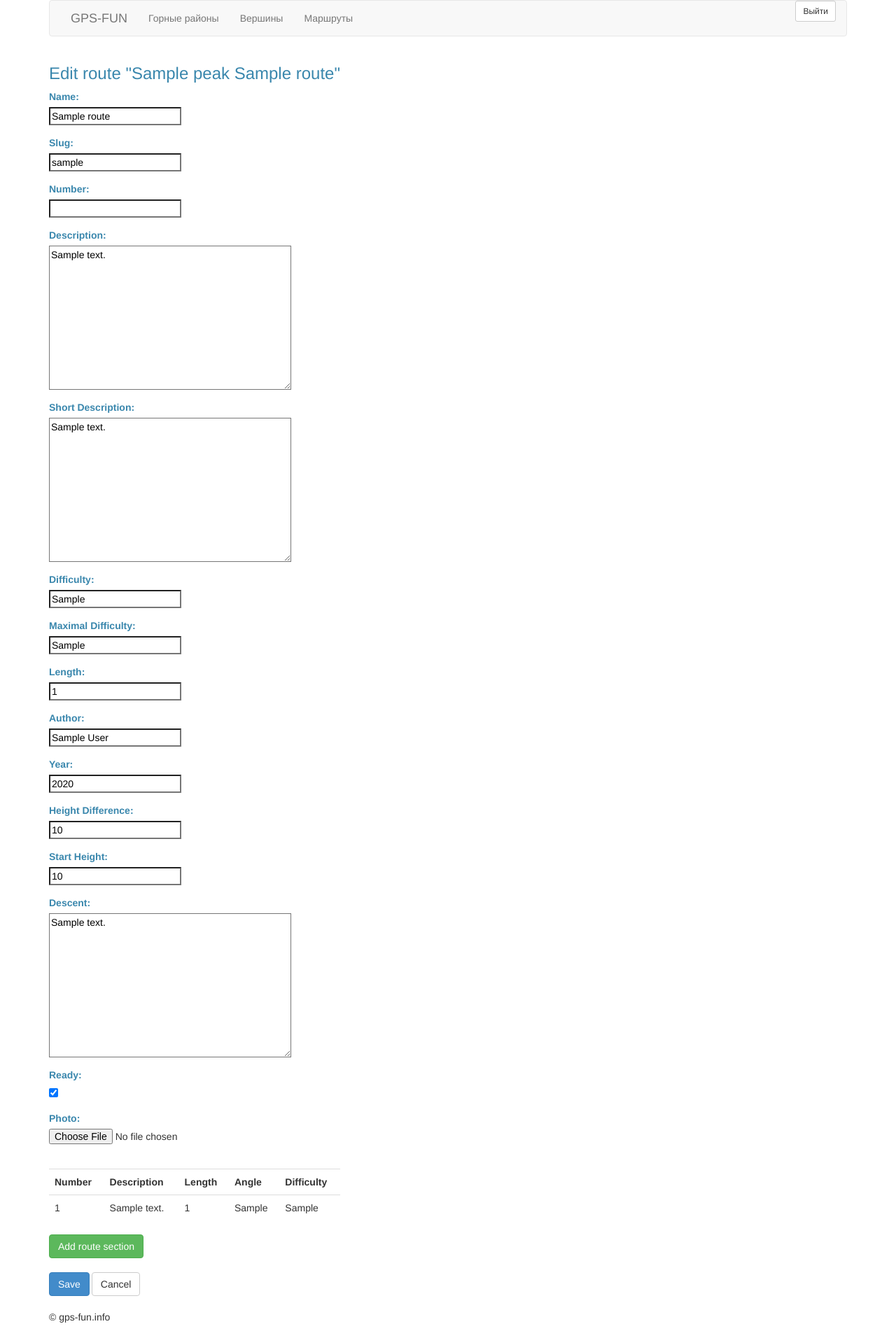
After one commit to kostin-aleks/mountain-routes, a Django app: page /mountains/edit/route/1/ in a window 1280 px wide. The commit adds this page. Shown: the whole page at 70% size. Run offline with Django 3.2, Linux system fonts and the light colour scheme; a user stored in the database is signed in; tables that the repository leaves empty hold one stand-in row (values such as "Sample post"); some libraries are stand-ins or nearby versions.

Commit message:
edit route

```diff
--- a/routes/mountains/forms.py
+++ b/routes/mountains/forms.py
@@ -8,7 +8,7 @@ from django import forms
 from django.core.exceptions import ValidationError
 from django.utils.translation import ugettext_lazy as _
 
-from routes.mountains.models import Ridge, Peak, Route
+from routes.mountains.models import Ridge, Peak, Route, RouteSection
 
 
 class ImagePreviewWidget(forms.widgets.FileInput):
@@ -86,3 +86,108 @@ class PeakForm(forms.Form):
             raise ValidationError(_("The slug must consist only of the characters (a-z, 0-9 and -)."))
 
         return slug
+
+
+class RouteForm(forms.Form):
+    """ Form for Route """
+    name = forms.CharField(
+        label=_('Name'),
+        required=True,
+        max_length=128,
+        widget=forms.TextInput(attrs={
+            'placeholder': _('Name of route'),
+        }), )
+    slug = forms.CharField(
+        label=_('Slug'),
+        required=False,
+        max_length=128,
+        widget=forms.TextInput(attrs={
+            'placeholder': _('Slug'),
+        }), )
+    number = forms.IntegerField(
+        label=_('Number'),
+        required=False, )
+    short_description = forms.CharField(
+        label=_('Short Description'),
+        required=False,
+        widget=forms.Textarea(attrs={
+            'placeholder': _('Short description'),
+        }), )
+    description = forms.CharField(
+        label=_('Description'),
+        required=False,
+        widget=forms.Textarea(attrs={
+            'placeholder': _('Description'),
+        }), )
+    difficulty = forms.CharField(
+        label=_('Difficulty'),
+        required=False,
+        max_length=3,
+        widget=forms.TextInput(attrs={
+            'placeholder': _('Difficulty'),
+        }), )
+    max_difficulty = forms.CharField(
+        label=_('Maximal Difficulty'),
+        required=False,
+        max_length=16,
+        widget=forms.TextInput(attrs={
+            'placeholder': _('Maximal difficulty'),
+        }), )
+    length = forms.IntegerField(
+        label=_('Length'),
+        required=False, )
+    photo = forms.ImageField(
+        label=_('Photo'),
+        required=False,
+        widget=ImagePreviewWidget())
+    map_image = forms.ImageField(
+        label=_('Map'),
+        required=False,
+        widget=ImagePreviewWidget())
+    author = forms.CharField(
+        label=_('Author'),
+        required=False,
+        max_length=64,
+        widget=forms.TextInput(attrs={
+            'placeholder': _('Author'),
+        }), )
+    year = forms.IntegerField(
+        label=_('Year'),
+        required=False, )
+    height_difference = forms.IntegerField(
+        label=_('Height Difference'),
+        required=False, )
+    start_height = forms.IntegerField(
+        label=_('Start Height'),
+        required=False, )
+    descent = forms.CharField(
+        label=_('Descent'),
+        required=False,
+        widget=forms.Textarea(attrs={
+            'placeholder': _('Descent'),
+        }), )
+    ready = forms.BooleanField(
+        label=_('Ready'),
+        required=False, )
+
+    def clean_slug(self):
+        slug = self.cleaned_data['slug']
+        pattern = r'[^\-a-z0-9]'
+        if re.search(pattern, slug):
+            # Character other then . a-z 0-9 was found
+            raise ValidationError(_("The slug must consist only of the characters (a-z, 0-9 and -)."))
+
+        return slug
+
+
+class RouteSectionForm(forms.ModelForm):
+    """ Form for RouteSection """
+    class Meta:
+        model = RouteSection
+        fields = (
+            'num',
+            'description',
+            'length',
+            'angle',
+            'difficulty',
+        )
--- a/routes/mountains/models.py
+++ b/routes/mountains/models.py
@@ -289,6 +289,34 @@ class Route(models.Model):
             self.slug = slugify_name(Route, self.name)
         return super().save(*args, **kwargs)
 
+    def can_be_edited(self, user):
+        """
+        can the user edit this route
+        """
+        if user is None:
+            return False
+        if user.is_anonymous:
+            return False
+        if user.is_superuser:
+            return True
+        climber = user.climber
+        if climber.is_editor and self.editor == user:
+            return True
+        return False
+
+    def can_be_removed(self):
+        """
+        can be removed this route ?
+        """
+        return True
+
+    @property
+    def sections(self):
+        """
+        route sections
+        """
+        return self.routesection_set.all().order_by('num')
+
 
 class RouteSection(models.Model):
     """
--- a/routes/mountains/urls.py
+++ b/routes/mountains/urls.py
@@ -19,5 +19,8 @@ urlpatterns = [
     path('add/route/peak/<slug>/', views.add_peak_route, name="add-peak-route"),
     path('peaks/', views.peaks, name="peaks"),
     path('route/<int:route_id>/', views.route, name="route"),
+    path('edit/route/<int:route_id>/', views.edit_route, name="edit-route"),
+    path('remove/route/<int:route_id>/', views.remove_route, name="remove-route"),
     path('', views.routes, name="routes"),
+    path('add/route/<int:route_id>/section/', views.add_route_section, name="add-route-section"),
 ]
--- a/routes/mountains/views.py
+++ b/routes/mountains/views.py
@@ -13,8 +13,8 @@ from django.urls import reverse
 import django_tables2 as tables
 from django_tables2.config import RequestConfig
 
-from routes.mountains.models import Ridge, Peak, Route, GeoPoint
-from routes.mountains.forms import RidgeForm, PeakForm
+from routes.mountains.models import Ridge, Peak, Route, GeoPoint, RouteSection
+from routes.mountains.forms import RidgeForm, PeakForm, RouteForm, RouteSectionForm
 
 
 class PeakFilter(django_filters.FilterSet):
@@ -190,7 +190,11 @@ def route(request, route_id):
     return render(
         request,
         'Routes/route.html',
-        {'route': the_route})
+        {
+            'route': the_route,
+            'can_be_edited': the_route.can_be_edited(request.user),
+            'can_be_removed': the_route.can_be_removed()
+        })
 
 
 def routes(request):
@@ -242,8 +246,7 @@ def add_ridge(request):
 
     if request.method == 'POST':
         form = RidgeForm(request.POST)
-
-        if form.is_valid():
+        if 'add' in request.POST and form.is_valid():
             data = form.cleaned_data
             ridge = Ridge.objects.create(
                 slug=data['slug'],
@@ -314,11 +317,11 @@ def edit_ridge(request, slug):
 
     args = {}
     args['form'] = form
+    args['ridge'] = the_ridge
+    print('ARGS', args)
 
     return render(
-        request,
-        'Routes/edit_ridge.html',
-        args)
+        request, 'Routes/edit_ridge.html', args)
 
 
 @login_required
@@ -348,7 +351,10 @@ def add_ridge_peak(request, slug):
     else:
         form = PeakForm()
 
-    args = {'form': form}
+    args = {
+        'form': form,
+        'ridge': the_ridge
+    }
 
     return render(
         request,
@@ -382,11 +388,10 @@ def edit_ridge(request, slug):
 
     args = {}
     args['form'] = form
+    args['ridge'] = the_ridge
 
     return render(
-        request,
-        'Routes/edit_ridge.html',
-        args)
+        request, 'Routes/edit_ridge.html', args)
 
 
 @login_required
@@ -428,11 +433,10 @@ def edit_peak(request, slug):
 
     args = {}
     args['form'] = form
+    args['peak'] = peak
 
     return render(
-        request,
-        'Routes/edit_peak.html',
-        args)
+        request, 'Routes/edit_peak.html', args)
 
 
 @login_required
@@ -482,16 +486,147 @@ def add_peak_route(request, slug):
                 slug=data['slug'],
                 name=data['name'],
                 description=data['description'],
-                # height=data['height'],
-                # point=GeoPoint.objects.create(latitude=data['latitude'], longitude=data['longitude'])
+                short_description=data['short_description'],
+                length=data['length'],
+                difficulty=data['difficulty'],
+                max_difficulty=data['max_difficulty'],
+                author=data['author'],
+                year=data['year'],
+                height_difference=data['height_difference'],
+                start_height=data['start_height'],
+                descent=data['descent'],
+                editor=user,
+                ready=data['ready'],
             )
             return HttpResponseRedirect(reverse('peak', args=[peak.slug]))
     else:
         form = RouteForm()
 
-    args = {'form': form}
+    args = {
+        'form': form,
+        'peak': peak,
+    }
+
+    return render(
+        request, 'Routes/add_peak_route.html', args)
+
+
+@login_required
+def edit_route(request, route_id):
+    """
+    edit the route
+    """
+    user = request.user
+    route = get_object_or_404(Route, id=route_id)
+    if not (user.is_superuser or (user.climber.is_editor and route.editor == user)):
+        raise PermissionDenied()
+
+    if request.method == 'POST':
+        form = RouteForm(request.POST)
+
+        if form.is_valid():
+            data = form.cleaned_data
+            route.slug = data['slug']
+            route.name = data['name']
+            route.description = data['description']
+            route.short_description = data['short_description']
+            route.length = data['length']
+            route.difficulty = data['difficulty']
+            route.max_difficulty = data['max_difficulty']
+            route.author = data['author']
+            route.year = data['year']
+            route.height_difference = data['height_difference']
+            route.start_height = data['start_height']
+            route.descent = data['descent']
+            route.ready = data['ready']
+            route.save()
+
+            return HttpResponseRedirect(reverse('route', args=[route.id]))
+    else:
+        data = {
+            'slug': route.slug,
+            'name': route.name,
+            'description': route.description,
+            'short_description': route.short_description,
+            'length': route.length,
+            'difficulty': route.difficulty,
+            'max_difficulty': route.max_difficulty,
+            'author': route.author,
+            'year': route.year,
+            'height_difference': route.height_difference,
+            'start_height': route.start_height,
+            'descent': route.descent,
+            'ready': route.ready,
+        }
+        form = RouteForm(initial=data)
+
+    form_section = RouteSectionForm()
+
+    args = {}
+    args['form'] = form
+    args['route'] = route
+    args['form_section'] = form_section
+
+    return render(
+        request, 'Routes/edit_route.html', args)
+
+
+@login_required
+def remove_route(request, route_id):
+    """
+    remove the route
+    """
+    user = request.user
+    route = get_object_or_404(Route, id=route_id)
+    peak = route.peak
+    if not (user.is_superuser or (user.climber.is_editor and route.editor == user)):
+        raise PermissionDenied()
+
+    if request.method == 'POST':
+        data = request.POST
+        if 'remove' in data:
+            Route.objects.filter(slug=data['slug']).delete()
+            return HttpResponseRedirect(reverse('peak', args=[peak.slug]))
+        if 'cancel' in data:
+            return HttpResponseRedirect(reverse('route', args=[route.id]))
+
+    args = {'route': route}
 
     return render(
         request,
-        'Routes/add_peak_route.html',
+        'Routes/remove_route.html',
         args)
+
+
+@login_required
+def add_route_section(request, route_id):
+    """
+    add a new route section
+    """
+    user = request.user
+    the_route = get_object_or_404(Route, id=route_id)
+    if not (user.is_superuser or (user.climber.is_editor and route.editor == user)):
+        raise PermissionDenied()
+
+    if request.method == 'POST':
+        form = RouteSectionForm(request.POST)
+
+        if form.is_valid():
+            data = form.cleaned_data
+            route_section = RouteSection.objects.create(
+                route=the_route,
+                num=data['num'],
+                description=data['description'],
+                length=data['length'],
+                difficulty=data['difficulty'],
+                angle=data['angle']
+            )
+
+
+    args = {}
+    args['form'] = form
+    args['route'] = the_route
+    args['sections'] = the_route.sections
+
+    return render(
+        request, 'Routes/route_sections.html', args)
--- /dev/null
+++ b/routes/templates/Routes/add_route_section.html
@@ -0,0 +1,59 @@
+{% load i18n %}
+{% load static %}
+
+
+<div class="modal fade" tabindex="-1" role="dialog" id="myModal">
+  <div class="modal-dialog" role="document">
+    <div class="modal-content">
+      <form hx-post="{% url "add-route-section" route.id %}" hx-target="#route-sections"
+                hx-swap="innerHTML">
+      <div class="modal-header">
+        <button type="button" class="close" data-dismiss="modal" aria-label="Close">
+          <span aria-hidden="true">&times;</span>
+        </button>
+        <h4 class="modal-title">{{ route.peak.name }} {{ route.name }}</h4>
+        <h4 class="modal-title">{% trans "Add new route section" %}</h4>
+      </div>
+      <div class="modal-body">
+        <div>
+            {% csrf_token %}
+            <div class="form-group">
+              <label for="id_num" class="text-info">{{ form_section.num.label }}:</label><br>
+                {{ form_section.num }}
+              <label id="num-error" class="has-error" for="id_num">{{ form_section.num.errors }}</label>
+            </div>
+
+            <div class="form-group">
+              <label for="id_description" class="text-info">{{ form_section.description.label }}:</label><br>
+                {{ form_section.description }}
+              <label id="description-error" class="has-error" for="id_description">{{ form_section.description.errors }}</label>
+            </div>
+
+            <div class="form-group">
+              <label for="id_length" class="text-info">{{ form_section.length.label }}:</label><br>
+                {{ form_section.length }}
+              <label id="length-error" class="has-error" for="id_length">{{ form_section.length.errors }}</label>
+            </div>
+
+            <div class="form-group">
+              <label for="id_angle" class="text-info">{{ form_section.angle.label }}:</label><br>
+                {{ form_section.angle }}
+              <label id="angle-error" class="has-error" for="id_angle">{{ form_section.angle.errors }}</label>
+            </div>
+
+            <div class="form-group">
+              <label for="id_difficulty" class="text-info">{{ form_section.difficulty.label }}:</label><br>
+                {{ form_section.difficulty }}
+              <label id="difficulty-error" class="has-error" for="id_difficulty">{{ form_section.difficulty.errors }}</label>
+            </div>
+
+        </div>
+      </div>
+      <div class="modal-footer">
+        <button type="button" class="btn btn-default" data-dismiss="modal">{% trans "Cancel" %}</button>
+        <button class="btn btn-primary" type="submit" name="add" >{% trans "Add section" %}</button>
+      </div>
+      </form>
+    </div><!-- /.modal-content -->
+  </div><!-- /.modal-dialog -->
+</div><!-- /.modal -->
--- /dev/null
+++ b/routes/templates/Routes/edit_route.html
@@ -0,0 +1,131 @@
+{% extends "Routes/base_routes.html" %}
+{% load i18n %}
+{% load static %}
+
+    {% block content %}
+    <section class="" x-data="{showmodal_add_section: false}">
+      {% include "Routes/add_route_section.html" %}
+
+    <div class="btn-group" role="group" aria-label="">
+      {% if form.errors %}
+        <div class="error-message">
+          {% trans 'Please fill fields with correct values' %}
+        </div>
+      {% endif %}
+      <form action="" method="post">
+        {% csrf_token %}
+        <h3 class="text-center text-info">{% trans 'Edit route' %} "{{ route.peak.name }} {{ route.name }}"</h3>
+        <div class="form-group">
+          <label for="id_name" class="text-info">{{ form.name.label }}:</label><br>
+          {{ form.name }}
+          <label id="name-error" class="has-error" for="id_name">{{ form.name.errors }}</label>
+        </div>
+
+        <div class="form-group">
+          <label for="id_slug" class="text-info">{{ form.slug.label }}:</label><br>
+          {{ form.slug }}
+          <label id="slug-error" class="has-error" for="id_slug">{{ form.slug.errors }}</label>
+        </div>
+
+        <div class="form-group">
+          <label for="id_number" class="text-info">{{ form.number.label }}:</label><br>
+          {{ form.number }}
+          <label id="number-error" class="has-error" for="id_number">{{ form.number.errors }}</label>
+        </div>
+
+        <div class="form-group">
+          <label for="id_description" class="text-info">{{ form.description.label }}:</label><br>
+          {{ form.description }}
+          <label id="description-error" class="has-error" for="id_description">{{ form.description.errors }}</label>
+        </div>
+
+        <div class="form-group">
+          <label for="id_short_description" class="text-info">{{ form.short_description.label }}:</label><br>
+          {{ form.short_description }}
+          <label id="short-description-error" class="has-error" for="id_short_description">{{ form.short_description.errors }}</label>
+        </div>
+
+        <div class="form-group">
+          <label for="id_difficulty" class="text-info">{{ form.difficulty.label }}:</label><br>
+          {{ form.difficulty }}
+          <label id="difficulty-error" class="has-error" for="id_difficulty">{{ form.difficulty.errors }}</label>
+        </div>
+
+        <div class="form-group">
+          <label for="id_max_difficulty" class="text-info">{{ form.max_difficulty.label }}:</label><br>
+          {{ form.max_difficulty }}
+          <label id="max-difficulty-error" class="has-error" for="id_max_difficulty">{{ form.max_difficulty.errors }}</label>
+        </div>
+
+        <div class="form-group">
+          <label for="id_length" class="text-info">{{ form.length.label }}:</label><br>
+          {{ form.length }}
+          <label id="length-error" class="has-error" for="id_length">{{ form.length.errors }}</label>
+        </div>
+
+        <div class="form-group">
+          <label for="id_author" class="text-info">{{ form.author.label }}:</label><br>
+          {{ form.author }}
+          <label id="author-error" class="has-error" for="id_author">{{ form.author.errors }}</label>
+        </div>
+
+        <div class="form-group">
+          <label for="id_year" class="text-info">{{ form.year.label }}:</label><br>
+          {{ form.year }}
+          <label id="year-error" class="has-error" for="id_year">{{ form.year.errors }}</label>
+        </div>
+
+        <div class="form-group">
+          <label for="id_height_difference" class="text-info">{{ form.height_difference.label }}:</label><br>
+          {{ form.height_difference }}
+          <label id="height-difference-error" class="has-error" for="id_height_difference">{{ form.height_difference.errors }}</label>
+        </div>
+
+        <div class="form-group">
+          <label for="id_start_height" class="text-info">{{ form.start_height.label }}:</label><br>
+          {{ form.start_height }}
+          <label id="start-height-error" class="has-error" for="id_start_height">{{ form.start_height.errors }}</label>
+        </div>
+
+        <div class="form-group">
+          <label for="id_descent" class="text-info">{{ form.descent.label }}:</label><br>
+          {{ form.descent }}
+          <label id="descent-error" class="has-error" for="id_descent">{{ form.descent.errors }}</label>
+        </div>
+
+        <div class="form-group">
+          <label for="id_ready" class="text-info">{{ form.ready.label }}:</label><br>
+          {{ form.ready }}
+          <label id="ready-error" class="has-error" for="id_ready">{{ form.ready.errors }}</label>
+        </div>
+
+        <div class="form-group">
+          <label for="id_photo" class="text-info">{{ form.photo.label }}:</label><br>
+          {{ form.photo }}
+          <label id="photo-error" class="has-error" for="id_photo">{{ form.photo.errors }}</label>
+        </div>
+
+        <div id="route-sections">{% include "Routes/route_sections.html" %}</div>
+
+        <div>
+            <button type="button" class="btn btn-success" data-toggle="modal" data-target="#myModal">
+              {% trans "Add route section" %}
+            </button>
+        </div>
+        <br/>
+        <div>
+            <button type="submit" class="btn btn-primary">
+              {% trans "Save" %}
+            </button>
+            <a href="{% url 'route' route.id %}" class="btn btn-default">
+              {% trans "Cancel" %}
+            </a>
+        </div>
+
+      </form>
+    </div>
+
+    <br/><br/>
+
+    </section>
+    {% endblock %}
--- a/routes/templates/Routes/peak.html
+++ b/routes/templates/Routes/peak.html
@@ -40,7 +40,11 @@
     </div>
     <div class="panel panel-default">
       <div class="panel-body">
-        <h4>{{ peak.ridge.name }}</h4>
+        <h4>
+          <a href="{% url "ridge" peak.ridge.slug %}">
+            {{ peak.ridge.name }}
+          </a>
+        </h4>
         <div>{{ peak.point|point:"dms"|safe }}</div>
       </div>
     </div>
--- a/routes/templates/Routes/remove_ridge.html
+++ b/routes/templates/Routes/remove_ridge.html
@@ -10,7 +10,7 @@
         <input type="hidden" name="slug" value="{{ ridge.slug }}" />
 
         <button type="submit" name="remove" class="btn btn-danger">{% trans "Remove" %}</button>
-        <button type="submit" name="cancel" class="btn btn-primary">{% trans "Cancel" %}</button>
+        <button type="submit" name="cancel" class="btn btn-default">{% trans "Cancel" %}</button>
       </form>
     </div>
 
--- a/routes/templates/Routes/remove_peak.html
+++ b/routes/templates/Routes/remove_route.html
@@ -6,11 +6,11 @@
     <div class="btn-group" role="group" aria-label="">
       <form action="" method="post">
         {% csrf_token %}
-        <h3 class="text-center text-info">{% trans 'Remove the summit' %} "{{ peak.name }}"</h3>
-        <input type="hidden" name="slug" value="{{ peak.slug }}" />
+        <h3 class="text-center text-info">{% trans 'Remove the route' %} "{{ route.peak.name }} {{ route.name }}"</h3>
+        <input type="hidden" name="slug" value="{{ route.slug }}" />
 
         <button type="submit" name="remove" class="btn btn-danger">{% trans "Remove" %}</button>
-        <button type="submit" name="cancel" class="btn btn-primary">{% trans "Cancel" %}</button>
+        <button type="submit" name="cancel" class="btn btn-default">{% trans "Cancel" %}</button>
       </form>
     </div>
 
--- /dev/null
+++ b/routes/templates/Routes/route_sections.html
@@ -0,0 +1,21 @@
+{% load i18n %}
+{% load static %}
+
+<table class="table">
+  <tr>
+    <th>{% trans "Number" %}</th>
+    <th>{% trans "Description" %}</th>
+    <th>{% trans "Length" %}</th>
+    <th>{% trans "Angle" %}</th>
+    <th>{% trans "Difficulty" %}</th>
+  </tr>
+  {% for section in route.sections %}
+  <tr>
+    <td>{{ section.num }}</td>
+    <td>{{ section.description }}</td>
+    <td>{{ section.length }}</td>
+    <td>{{ section.angle }}</td>
+    <td>{{ section.difficulty }}</td>
+  </tr>
+  {% endfor %}
+</table>
```
Also changed, not shown: routes/templates/Routes/add_peak_route.html (added, +124 -0 lines), routes/templates/Routes/add_ridge.html (+6 -1 lines), routes/templates/Routes/add_ridge_peak.html (+6 -1 lines), routes/templates/Routes/edit_peak.html (+7 -1 lines), routes/templates/Routes/edit_ridge.html (+6 -1 lines), routes/templates/Routes/route.html (+16 -1 lines).
